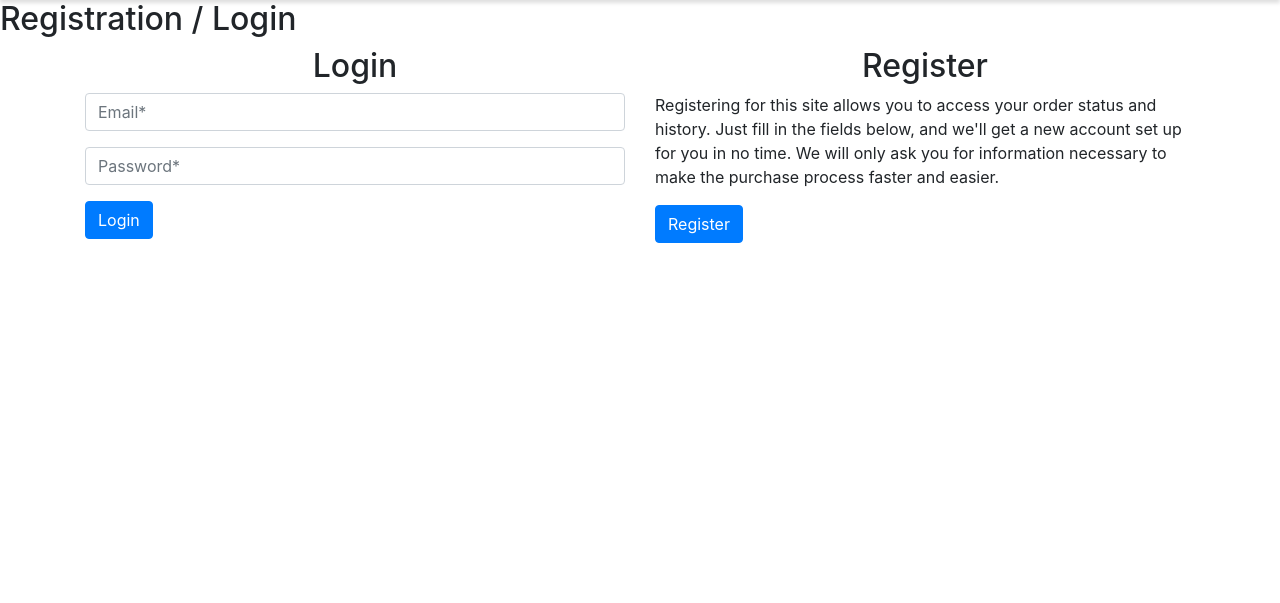
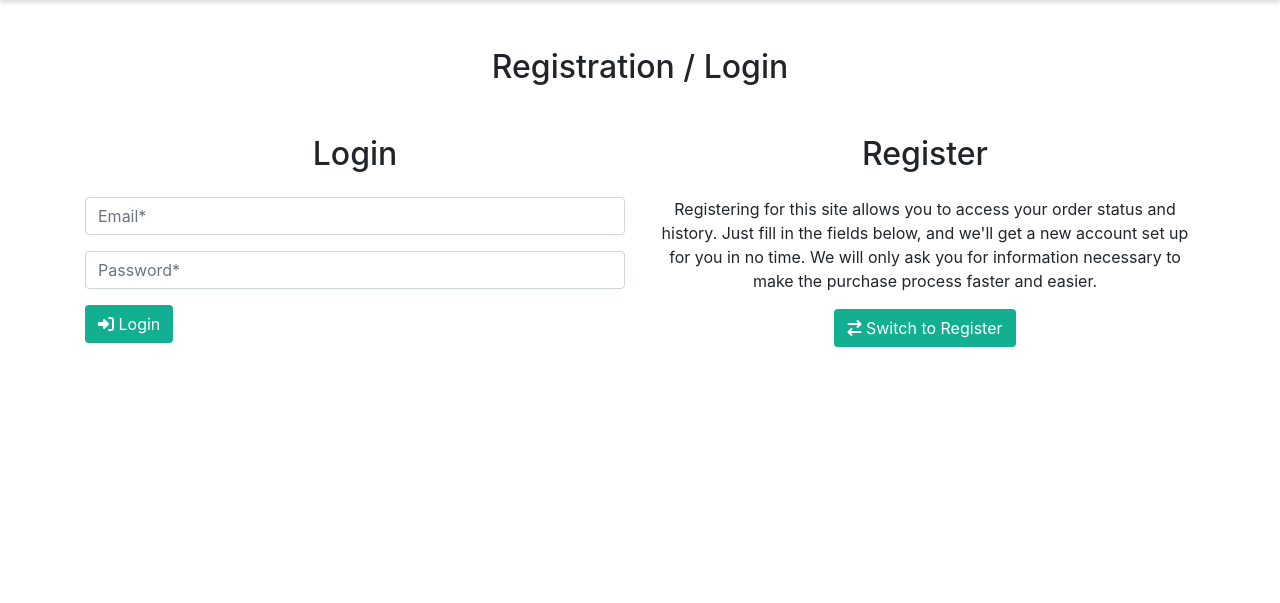
Before and after one commit to ErnestasZ/Atsiskaitymas_2, a Flask app: template templates/login.html in a window 1280 px wide. Shown: the part 82-685 px from the top of the page. Run offline with Flask 3, Linux system fonts and the light colour scheme; the template is opened without the code that fills it, so the values that code supplies are empty; parts of the project's set-up code (start-up, migrations or seed data) failed here and were passed over; some libraries are stand-ins or nearby versions.

Commit message:
login and my acc html fixes

```diff
--- a/Services/Forms/user_form.py
+++ b/Services/Forms/user_form.py
@@ -22,7 +22,7 @@ class UserForm(FlaskForm):
         render_kw={"placeholder": "Enter your first name"})
     last_name = StringField('Last name', validators=[DataRequired(), Length(
         min=3, max=20)],
-        render_kw={"placeholder": "Enter your first name"})
+        render_kw={"placeholder": "Enter your last name"})
     password = PasswordField('Password', validators=[
         Length(min=8, max=20, message='Min 8 characters required'),
         EqualTo('confirm_password', message='Passwords must match'),
--- a/static/css/style.css
+++ b/static/css/style.css
@@ -146,17 +146,17 @@ h1 span, h2 span {
 }
 
 .my-account-sidebar {
-    flex: 1 0 25%;
-    max-width: 25%;
-    width: 25%;
-    padding: 10px 30px;
+    flex: 1 0 20%;
+    max-width: 20%;
+    width: 20%;
+    padding: 10px 10px;
     border-inline-end: 1px solid var(--brdcolor-gray-300);
 }
 
 .my-account-content {
-    flex: 1 0 75%;
-    max-width: 75%;
-    width: 75%;
+    flex: 1 0 80%;
+    max-width: 80%;
+    width: 80%;
     padding: 10px 30px;
 }
 
@@ -302,3 +302,11 @@ i.fa-star-o {
 .dropdown:hover>.dropdown-menu {
     display: block;
   }
+
+.my-account-wrapper a {
+    color: #13AF91;
+  }
+
+  .my-account-wrapper a:hover {
+    color: #000000;
+  }
--- a/templates/login.html
+++ b/templates/login.html
@@ -3,11 +3,11 @@
 {% block title %}Login{% endblock %}
 
 {% block content %}
-<h2>Registration / Login</h2>
-<div class="container">
+<div class="container my-5">
+    <h2 class="mb-5 text-center">Registration / Login</h2>
     <div class="row" id="registration-forms">
-        <div class="col-md-6 mb-3" id="login-form">
-            <h2 class="text-center">Login</h2>
+        <div class="col-md-6 mb-3" id="login-form" style="display: block;">
+            <h2 class="text-center mb-4">Login</h2>
             <form action="{{ url_for('main.login') }}" method="POST">
                 {% with messages = get_flashed_messages() %}
                     {% if messages %}
@@ -24,12 +24,11 @@
                 <div class="input-group mb-3">
                     <input type="password" class="form-control" placeholder="Password*" id="login_password" name="login_password">
                 </div>
-                <button type="submit" class="btn btn-primary">Login</button>
+                <button type="submit" class="btn btn-ss"><i class="fa-solid fa-right-to-bracket"></i> Login</button>
             </form>
         </div>
-<!--        <div class="col-md-6 mb-3" id="register-form" style="display: none;" onsubmit="return showSuccessMessage(event)"> -->
         <div class="col-md-6 mb-3" id="register-form" style="display: none;">
-                <h2 class="text-center">Register</h2>
+                <h2 class="text-center mb-4">Register</h2>
             <form action="{{ url_for('main.register') }}" method="POST">
                 {% with messages = get_flashed_messages() %}
                     {% if messages %}
@@ -55,47 +54,46 @@
                 <div class="input-group mb-3">
                     <input type="password" class="form-control" placeholder="Confirm password*" id="register_confirm_password" name="register_confirm_password">
                 </div>
-                <button type="submit" class="btn btn-primary">Register</button>
+                <button type="submit" class="btn btn-ss"><i class="fa-regular fa-circle-check"></i> Register</button>
             </form>
         </div>
 
-        <div class="col-md-6 mb-3">
-            <h2 class="text-center">Register</h2>
-            <p>
+        <div class="col-md-6 mb-3 text-center">
+            <h2 class="text-center mb-4">Register</h2>
+            <p class="text-center">
                 Registering for this site allows you to access your order status and history. Just fill in the fields below, and we'll get a new account set up for you in no time. We will only ask you for information necessary to make the purchase process faster and easier.
             </p>
-            <button type="button" class="btn btn-primary" id="switch-btn">Register</button>
+            <button type="button" class="btn btn-ss" id="switch-btn">
+                <i class="fa-solid fa-arrow-right-arrow-left"></i>
+                <span id="switch-btn-text"> Switch to Register</span>
+            </button>
         </div>
     </div>
-</div>
-<div id="success-message" style="display: none;">
-    <p>Please check your email to confirm registration and activate your account.</p>
-    <a href="{{ url_for('main.index') }}" class="btn btn-primary">Back to Home</a>
 </div>
 <script>
     // Switch to Register Form
     document.getElementById('switch-btn').addEventListener('click', function() {
         const loginForm = document.getElementById('login-form');
         const registerForm = document.getElementById('register-form');
-        const switchBtn = document.getElementById('switch-btn');
+        const switchBtnText = document.getElementById('switch-btn-text');
+        const switchBtnIcon = document.querySelector('#switch-btn i');
 
         if (loginForm.style.display === 'none') {
             // Show login form
             loginForm.style.display = 'block';
             registerForm.style.display = 'none';
-            switchBtn.textContent = "Register";
+            switchBtnText.textContent = " Switch to Register";
+            switchBtnIcon.classList.remove('fa-arrow-left');
+            switchBtnIcon.classList.add('fa-arrow-right');
         } else {
             // Show register form
             loginForm.style.display = 'none';
             registerForm.style.display = 'block';
-            switchBtn.textContent = "Login";
+            switchBtnText.textContent = " Switch to Login";
+            switchBtnIcon.classList.remove('fa-arrow-right');
+            switchBtnIcon.classList.add('fa-arrow-left');
         }
     });
-    function showSuccessMessage(event) {
-            event.preventDefault();
-            document.getElementById("registration-forms").style.display = "none";
-            document.getElementById("success-message").style.display = "block";
-        }
 </script>
 
 {% endblock %}
--- a/templates/user_details.html
+++ b/templates/user_details.html
@@ -3,7 +3,7 @@
 {% block title %}Account Details{% endblock %}
 
 {% block account_content %}
-<h2>Account Details</h2>
+<h5>Account Details</h5>
 <p>Here are your account details.</p>
 <div class=""><span class="text-muted">Email:</span> {{user.email}}</div>
 {% if user %}
@@ -62,7 +62,7 @@
         </div>
 
 
-        <button type="submit" name="user_form_submit" class="btn btn-primary mt-2">Edit</button>
+        <button type="submit" name="user_form_submit" class="btn btn-ss mt-2">Edit</button>
     </form>
 </div>
 
```
Also changed, not shown: templates/404.html (+5 -14 lines), templates/my_account.html (+11 -8 lines), templates/registration_success.html (+6 -3 lines), templates/verify_email.html (+13 -12 lines).
